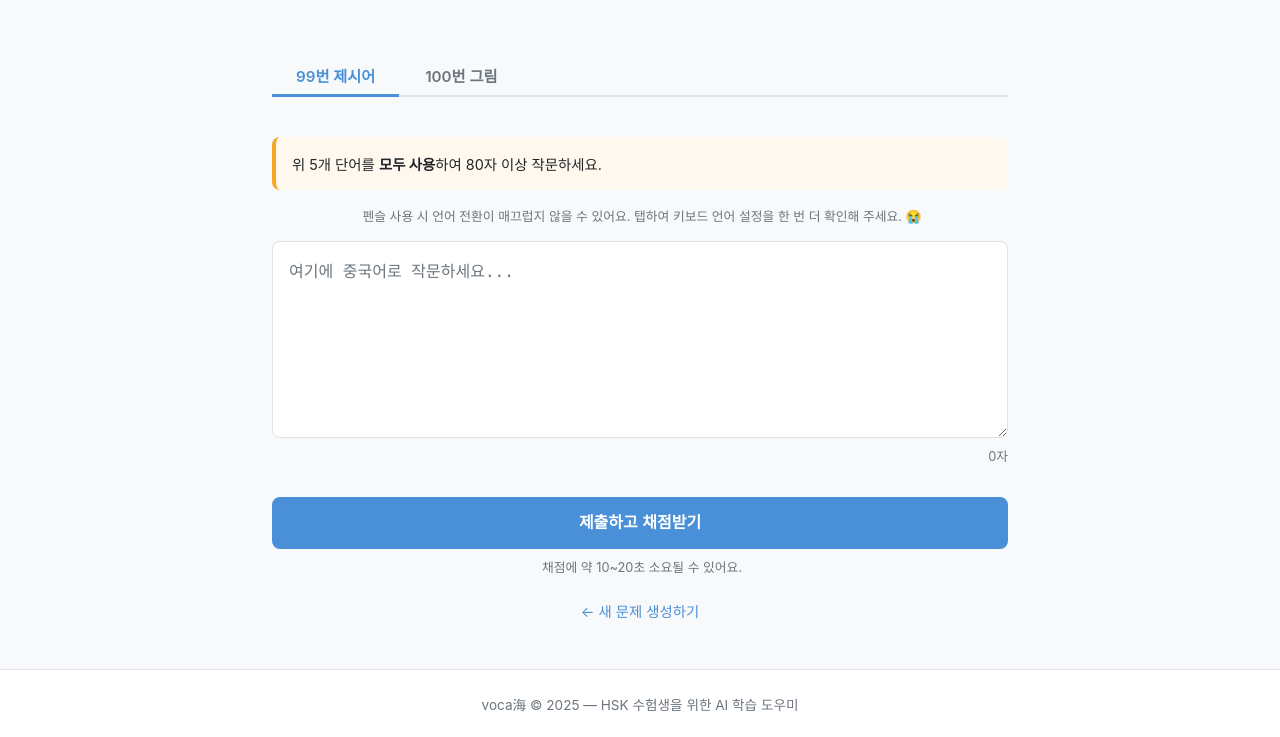
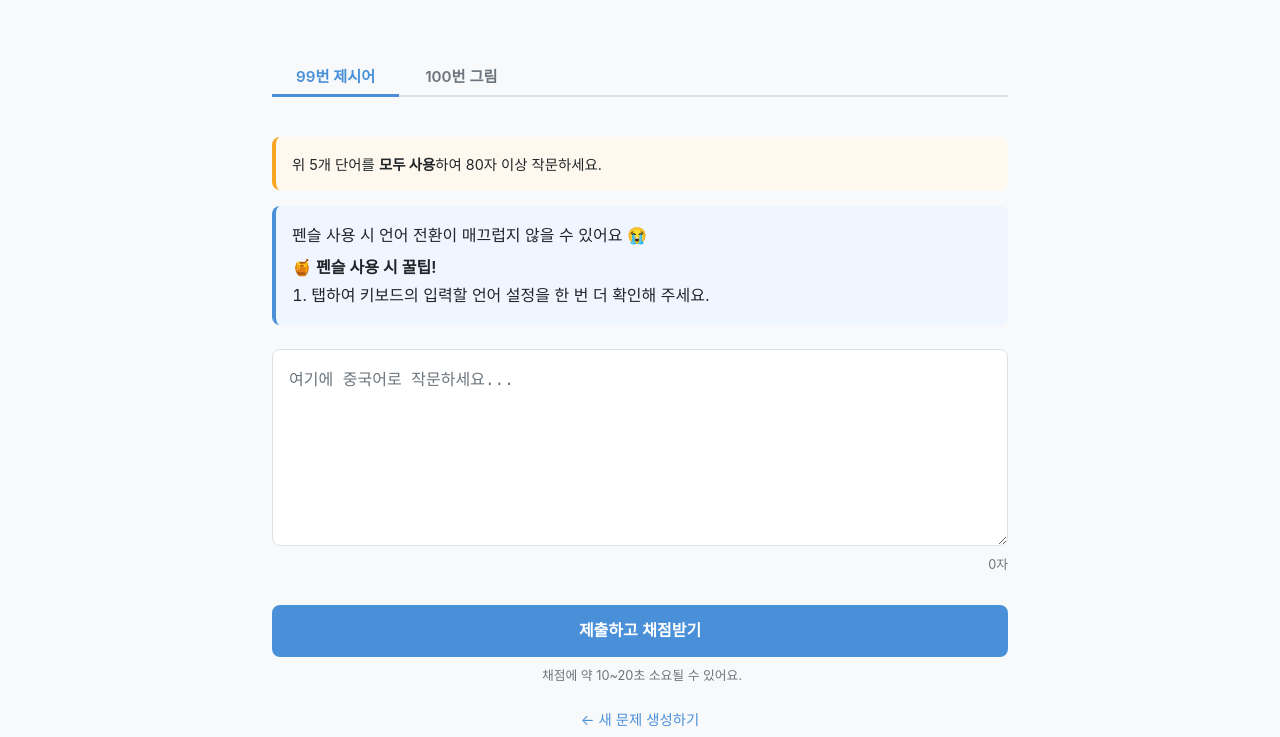
Before and after one commit to asteria412/vocahigh-V2, a Python web app: template templates/writing/write_99.html in a window 1280 px wide. Shown: the part 62-799 px from the top of the page. Before the commit the page ends 773 px from the top, so only its background shows below. Run offline with Jinja, Linux system fonts and the light colour scheme; the template is opened without the code that fills it, so the values that code supplies are empty.

Commit message:
feat: 펜슬 안내 문구를 꿀팁 박스로 교체
Co-Authored-By: Claude Sonnet 4.6 <noreply@anthropic.com>

```diff
--- a/templates/writing/write_99.html
+++ b/templates/writing/write_99.html
@@ -27,7 +27,13 @@
 <div class="writing-mission">
     위 5개 단어를 <strong>모두 사용</strong>하여 80자 이상 작문하세요.
 </div>
-<p class="form-hint pencil-notice" style="text-align:center;">펜슬 사용 시 언어 전환이 매끄럽지 않을 수 있어요. 탭하여 키보드 언어 설정을 한 번 더 확인해 주세요. 😭</p>
+<div class="wo-hint-card pencil-notice">
+    <p style="margin-bottom:var(--space-sm);">펜슬 사용 시 언어 전환이 매끄럽지 않을 수 있어요 😭</p>
+    <p style="font-weight:600;margin-bottom:var(--space-xs);">🍯 펜슬 사용 시 꿀팁!</p>
+    <ol style="padding-left:1.2em;margin:0;line-height:1.7;">
+        <li>탭하여 키보드의 입력할 언어 설정을 한 번 더 확인해 주세요.</li>
+    </ol>
+</div>
 
 <form method="POST" action="{{ url_for('writing.eval_99') }}">
     <div class="form-group">
```
Also changed, not shown: templates/quiz/take.html (+8 -1 lines), templates/writing/write_100.html (+7 -1 lines).
